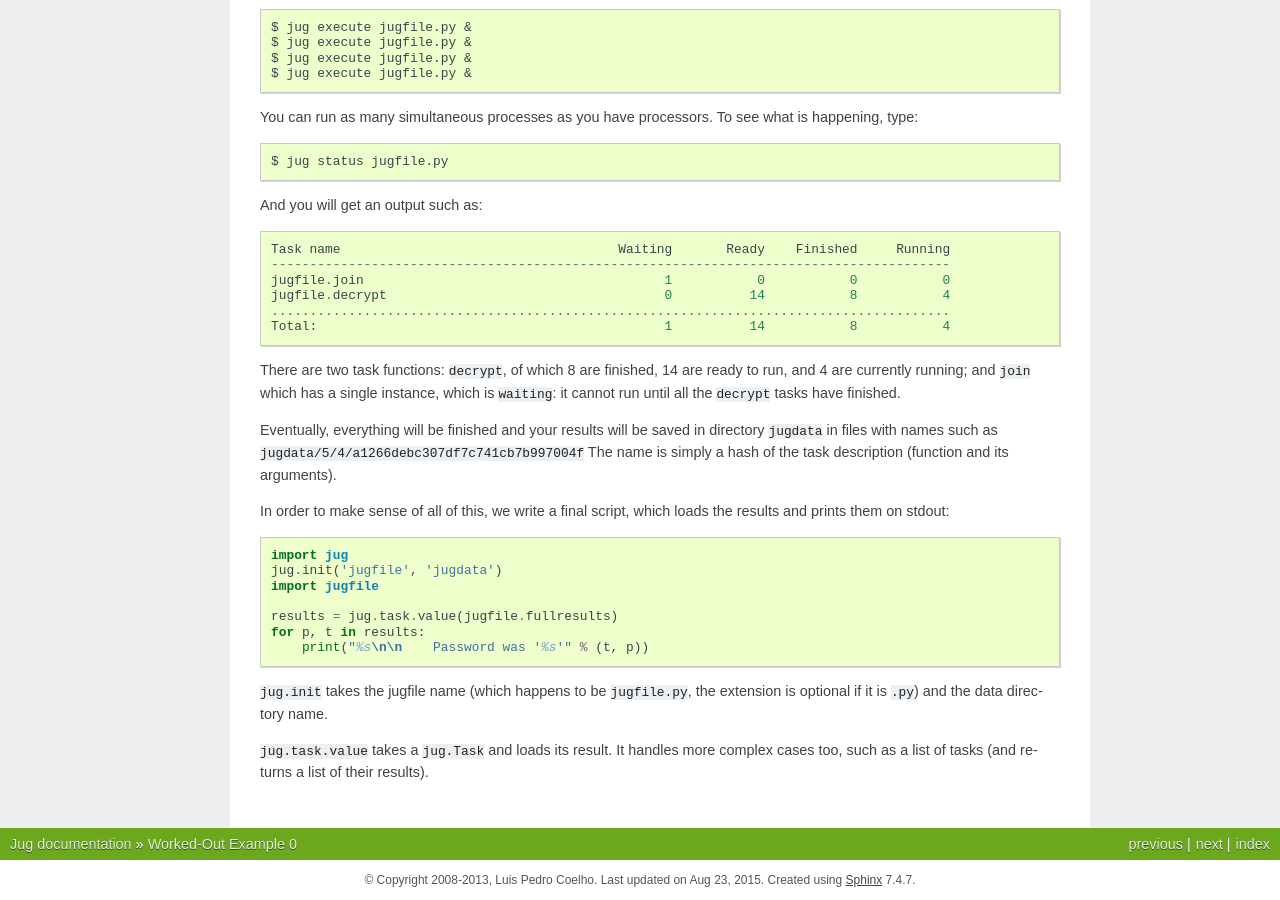
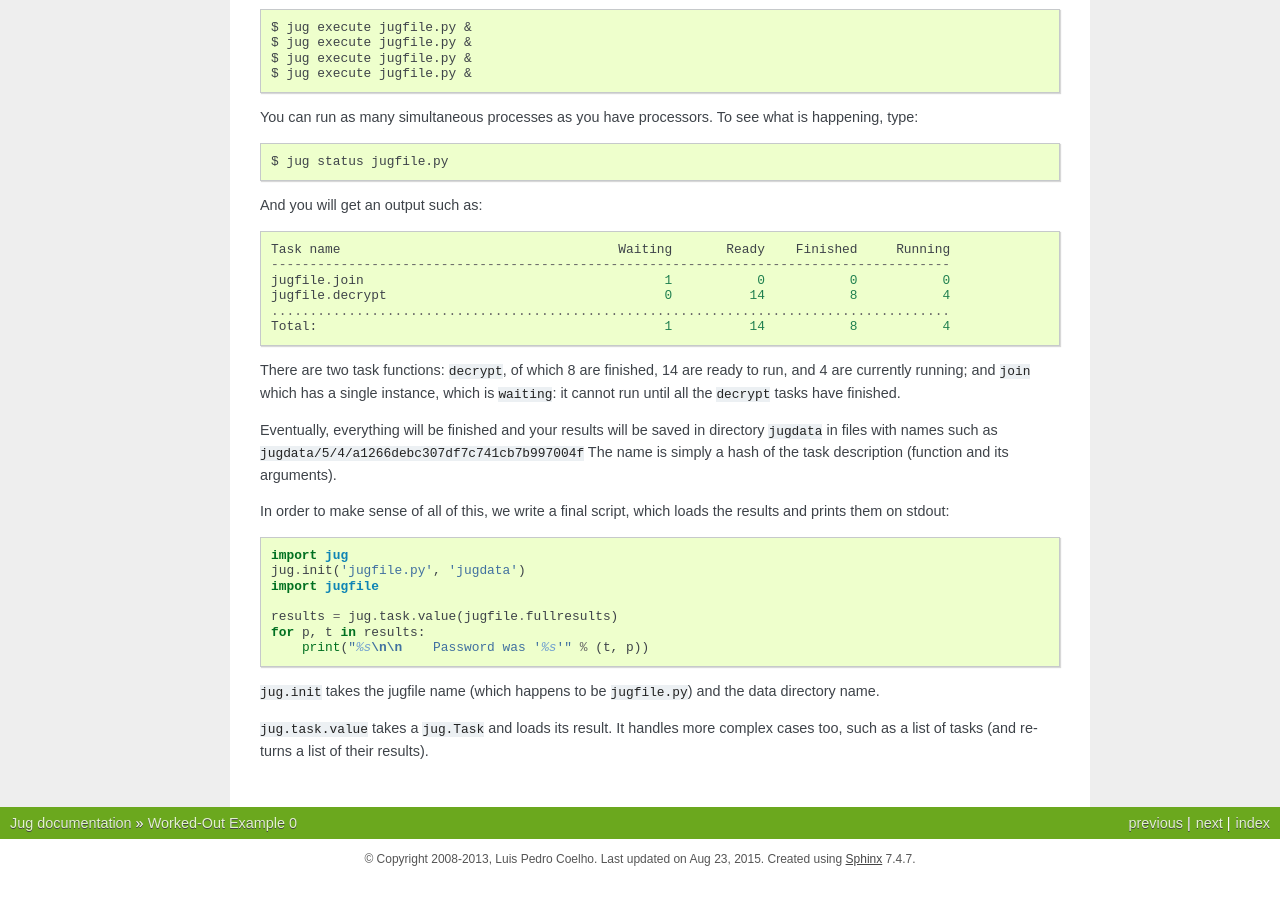
Before and after one commit to luispedro/jug, a Sphinx documentation site: the page built from docs/source/decrypt-example.rst, in a window 1280 px wide and 900 px high, scrolled down 918 px. Built offline with Sphinx 7.4.7, drawn with Linux system fonts in a browser that asks for light colours; formulas are drawn with MathJax 3; the version number could not be read and is left out; after the commit the page ends 1797 px from its top, so only the background shows below that.

Commit message:
DOC+BUG jug.init requires a filename
This may actually be a change in the jug.init interface as it used to be
based on __import__, but it is cleaner to use a filename and nobody ever
complained about it.

closes #20

```diff
--- a/docs/source/decrypt-example.rst
+++ b/docs/source/decrypt-example.rst
@@ -96,15 +96,15 @@ results and prints them on stdout:
 .. code-block:: python
 
     import jug
-    jug.init('jugfile', 'jugdata')
+    jug.init('jugfile.py', 'jugdata')
     import jugfile
 
     results = jug.task.value(jugfile.fullresults)
     for p, t in results:
         print("%s\n\n    Password was '%s'" % (t, p))
 
-``jug.init`` takes the jugfile name (which happens to be ``jugfile.py``, the
-extension is optional if it is ``.py``) and the data directory name.
+``jug.init`` takes the jugfile name (which happens to be ``jugfile.py``) and
+the data directory name.
 
 ``jug.task.value`` takes a ``jug.Task`` and loads its result. It handles more
 complex cases too, such as a list of tasks (and returns a list of their
--- a/docs/source/text-example.rst
+++ b/docs/source/text-example.rst
@@ -133,7 +133,7 @@ inside ``jugdata``. To access it, we can write a little script:
     import jug
     import jug.task
 
-    jug.init('jugfile', 'jugdata')
+    jug.init('jugfile.py', 'jugdata')
     import jugfile
 
     results = jug.task.value(jugfile.results)
```
